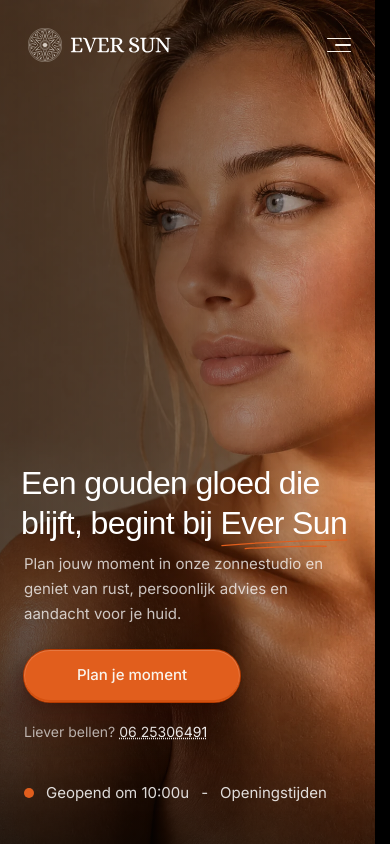
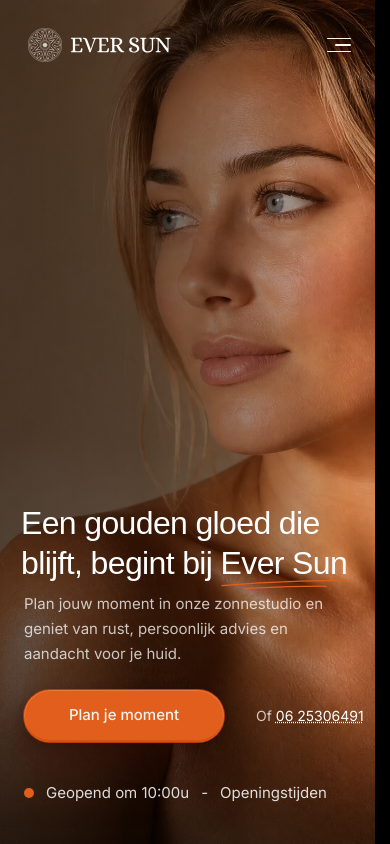
Before and after one commit to timothyvansas-gif/eversun, a Next.js app: page / in a window 390 px wide. Shown: the top 844 px of the page. Built offline with nearby package versions, Linux system fonts and the light colour scheme; a web font is replaced by a local one.

Commit message:
style(hero): align mobile call option

```diff
--- a/src/components/hero/hero-buttons.tsx
+++ b/src/components/hero/hero-buttons.tsx
@@ -18,9 +18,9 @@ export default function HeroButtons({ onOpenAfspraak }: { onOpenAfspraak: () =>
   const [origin, setOrigin] = useState({ x: 0, y: 0 });
 
   return (
-    <div className="inline-grid w-fit grid-cols-1 items-start gap-5">
+    <div className="flex w-fit items-center gap-8">
       <button
-        className="w-[216px] sm:w-[224px] min-h-[52px] sm:min-h-[56px] lg:min-h-[48px] px-0 sm:px-3 font-sans font-medium text-[15px] md:text-[16px] text-surface-page cursor-pointer active:scale-[0.98] transition-transform duration-200 relative overflow-hidden"
+        className="w-[200px] sm:w-[224px] min-h-[52px] sm:min-h-[56px] lg:min-h-[48px] px-0 sm:px-3 font-sans font-medium text-[15px] md:text-[16px] text-surface-page cursor-pointer active:scale-[0.98] transition-transform duration-200 relative overflow-hidden"
         onMouseEnter={(e) => {
           if (!window.matchMedia("(hover: hover)").matches) return;
           const rect = e.currentTarget.getBoundingClientRect();
@@ -57,8 +57,8 @@ export default function HeroButtons({ onOpenAfspraak }: { onOpenAfspraak: () =>
         />
         <span className="relative z-10">Plan je moment</span>
       </button>
-      <p className="lg:hidden w-max font-sans text-[14px] leading-5 text-white/75">
-        Liever bellen?{" "}
+      <p className="lg:hidden whitespace-nowrap font-sans text-[14px] leading-5 text-white/75">
+        Of{" "}
         <a
           href="tel:+31625306491"
           className="text-white underline decoration-dotted"
```
